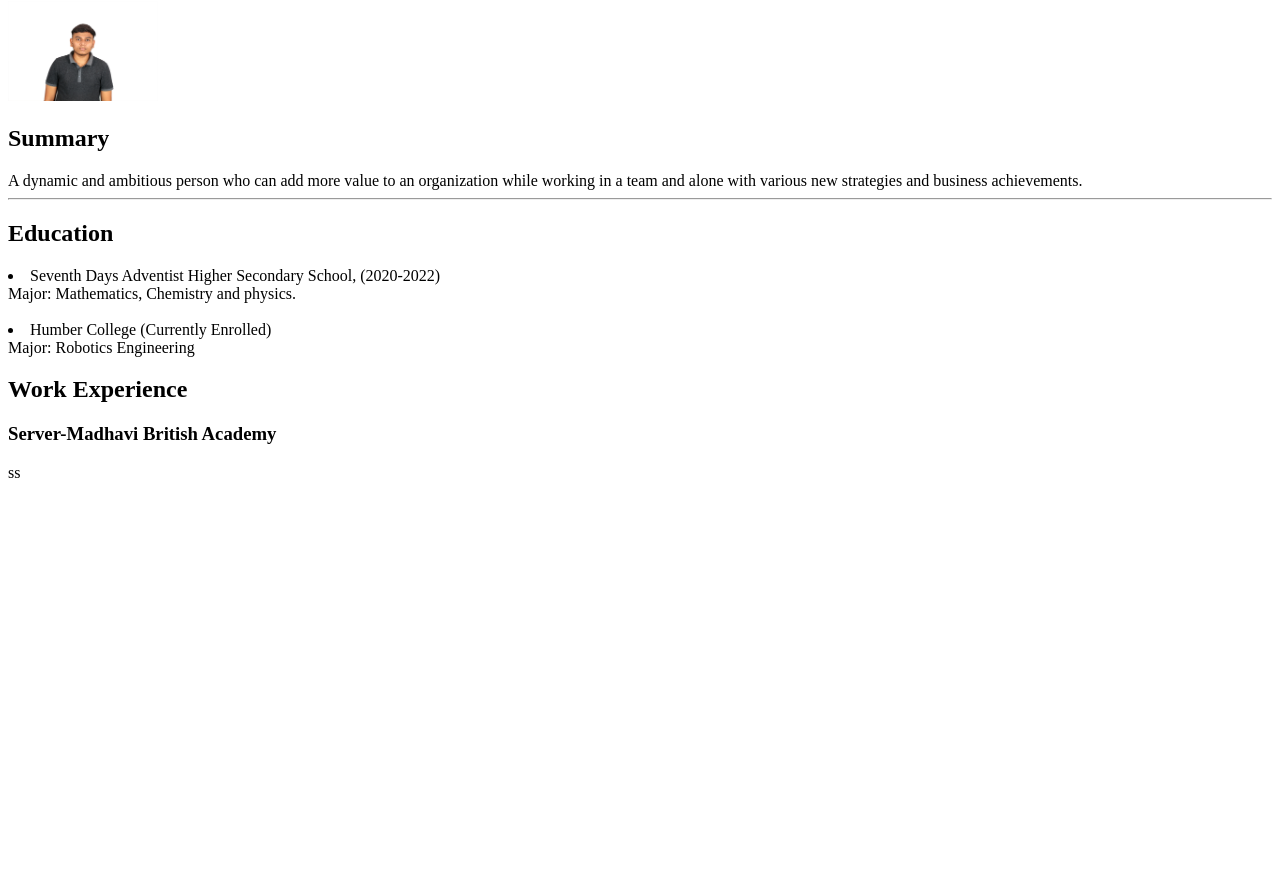
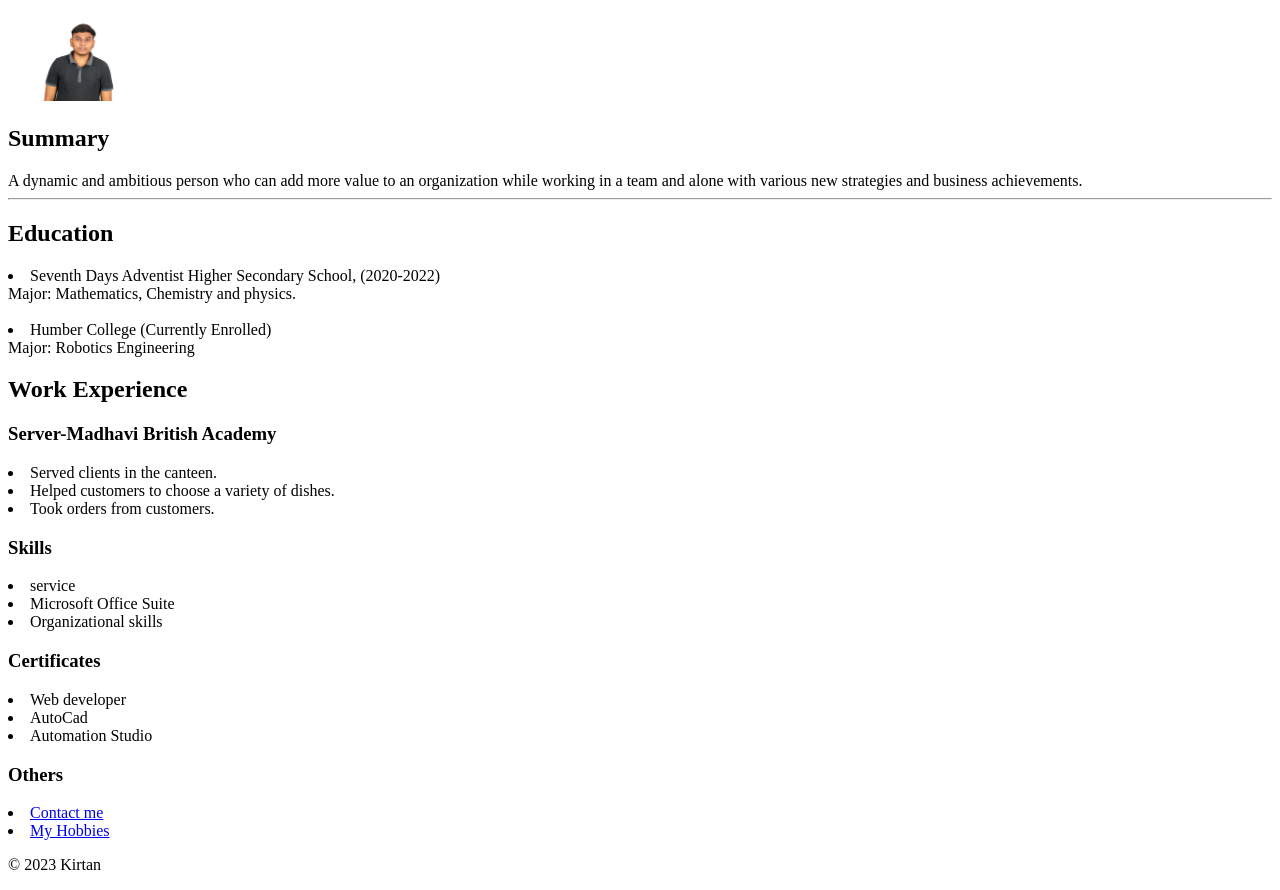
Before and after one commit to Kirtan970/Website2, a plain HTML site: page index.html in a window 1280 px wide. Shown: the part 79-969 px from the top of the page. Before the commit the page ends 800 px from the top, so only its background shows below. Drawn offline with Linux system fonts and the light colour scheme.

Commit message:
Update index.html

```diff
--- a/index.html
+++ b/index.html
@@ -17,13 +17,31 @@
 
     <br>
     <br>
-    <li>Humber College (Currently Enrolled)	</li>
+    <li>Humber College (Currently Enrolled)</li>
         Major: Robotics Engineering
         </a>
     <h2>Work Experience</h2>
     <h3>Server-Madhavi British Academy</h3>
     <a>
-        ss
+        <li>Served clients in the canteen.</li>
+        <li>Helped customers to choose a variety of dishes.</li>
+        <li>Took orders from customers.</li>
     </a>
+    <h3>Skills</h3>
+    <a><li> service</li>
+        <li>Microsoft Office Suite</li>
+        <li>Organizational skills</li>
+        </a>
+        <h3>Certificates</h3>
+        <a><li>Web developer</li>
+        <li>AutoCad</li>
+        <li>Automation Studio</li>
+    </a>
+    <h3>Others</h3>
+    <li><a href="/4.0+File+Paths/web development/4.3 HTML Porfolio Project/public/contact.html">Contact me</a></li>
+    <li><a href="./hobies.html">My Hobbies</a></li>
+    <footer>
+        <p>© 2023 Kirtan</p>
+      </footer>
 </body>
 </html>
```
